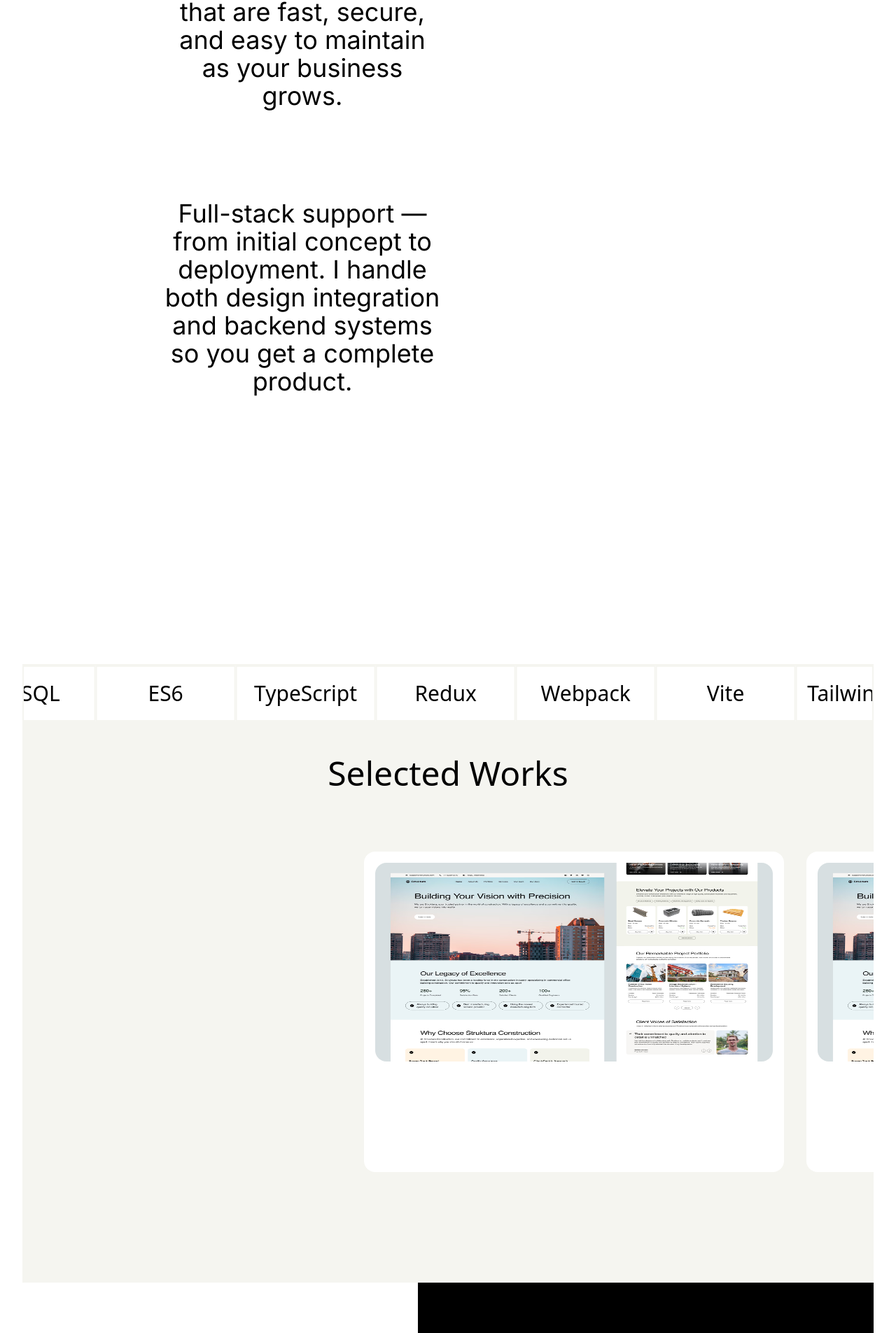
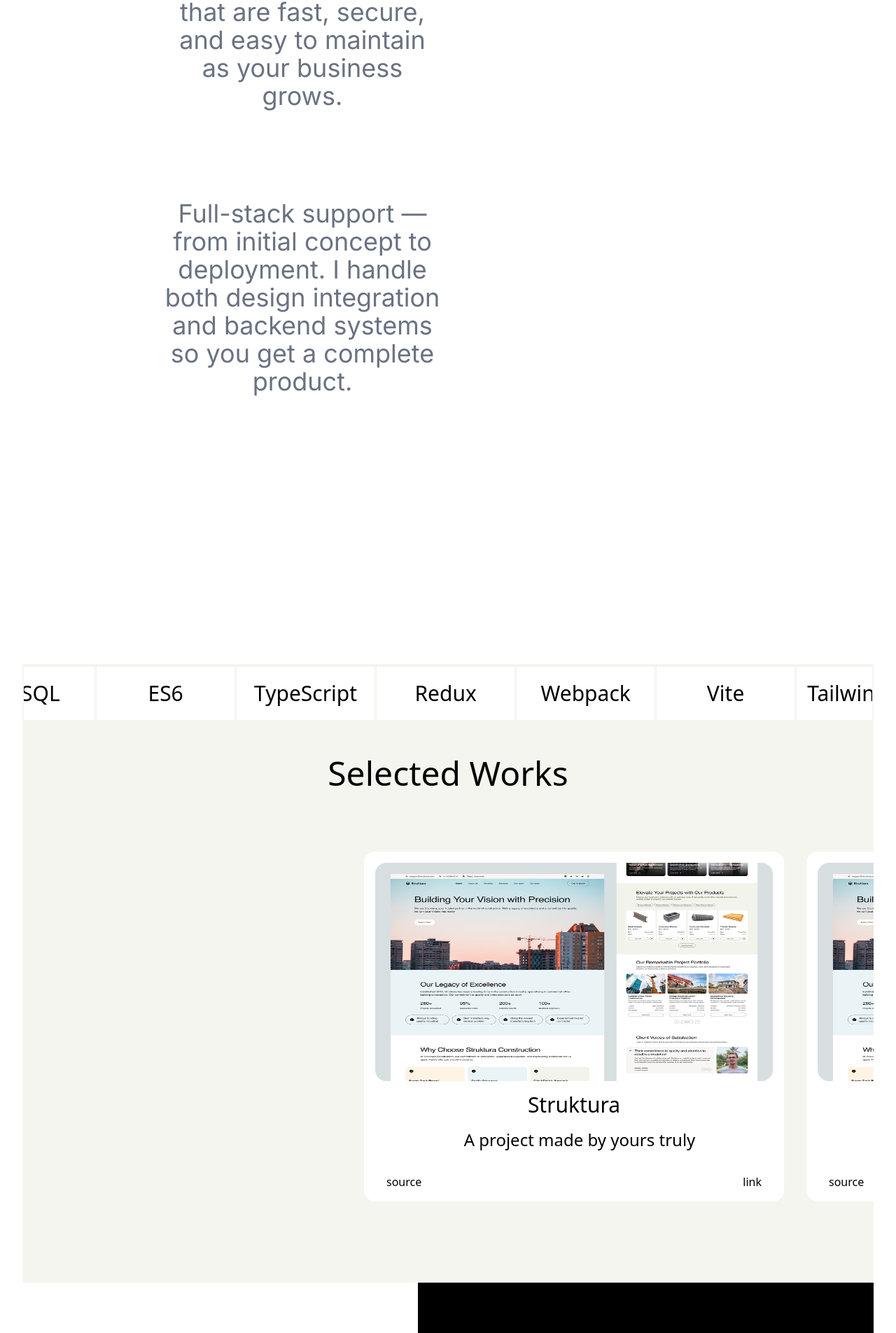
Before and after one commit to ShwetaMane13/portfolio, a React (Vite) app: page / in a window 1280 px wide. Shown: the part 2139-4044 px from the top of the page at 70% size. Built offline with nearby package versions, Linux system fonts and the light colour scheme.

Commit message:
added content and styling to work section

```diff
--- a/src/components/Works.jsx
+++ b/src/components/Works.jsx
@@ -24,40 +24,53 @@ export const Works = () => {
   const scrollRef = useRef(null);
   const { scrollYProgress } = useScroll({
     target: scrollRef,
-    offset: ["end center", "end start"]
+    offset: ["end center", "end start"],
   });
 
   const xTransform = useTransform(scrollYProgress, [0, 0.1, 1], [0, 0, -1400]);
 
   return (
     <div className="md:h-screen flex flex-col bg-[#f5f5f0] overflow-hidden">
-      <div className="text-4xl md:text-5xl text-center py-8 md:px-50 md:py-12">Selected Works</div>
+      <div className="text-4xl md:text-5xl text-center py-8 md:px-50 md:py-12">
+        Selected Works
+      </div>
       <div ref={scrollRef} className="hidden md:block">
         <motion.div className="z-6 relative" style={{ translateX: xTransform }}>
           <div className="ml-120 m-8 p-2 flex gap-8 absolute">
             {projects.map((project) => (
-              <div className="bg-white w-[600px] px-4 py-4 rounded-2xl">
+              <div className="bg-white h-[500px] w-[600px] px-4 py-4 rounded-2xl">
                 <img
                   className="h-2/3 w-full rounded-2xl"
                   src={project.img}
                   alt=""
                 />
+                <p className="text-3xl p-4">{project.title}</p>
+                <p className="text-2xl pl-4">{project.description}</p>
+                <div className="flex justify-between p-4 mt-4">
+                  <section>source</section>
+                  <section>link</section>
+                </div>
               </div>
             ))}
           </div>
         </motion.div>
       </div>
 
-
       <div className="md:hidden h-auto">
         <div className="p-8 flex flex-col gap-8">
           {projects.map((project) => (
-              <div className="bg-white md:w-[600px] px-4 py-4 rounded-2xl">
+            <div className="bg-white h-[300px] md:w-[600px] px-4 py-4 rounded-2xl">
               <img
-                  className="md:h-2/3 w-full rounded-2xl"
+                className="h-2/3 w-full rounded-2xl"
                 src={project.img}
                 alt=""
               />
+              <p className="text-2xl p-2">{project.title}</p>
+              <p className="text-base pl-2">{project.description}</p>
+              <div className="flex justify-between px-2">
+                <section className="text-sm">source</section>
+                <section className="text-sm">link</section>
+              </div>
             </div>
           ))}
         </div>
--- a/src/components/common/FeatureTitle.jsx
+++ b/src/components/common/FeatureTitle.jsx
@@ -20,7 +20,7 @@ export const FeatureTitle = ({ children, id }) => {
       initial={{ opacity: 0 }}
       animate={isInView ? { opacity: 1 } : { opacity: 0 }}
       transition={{ ease: easeInOut }}
-      className="text-2xl md:text-4xl py-40 md:py-16 font-inter text-black transition-colors"
+      className="text-2xl md:text-4xl py-40 md:py-16 font-inter text-gray-500 transition-colors"
     >
       {children}
     </motion.p>
```
Lines whose indentation alone changed are shown as unchanged.
